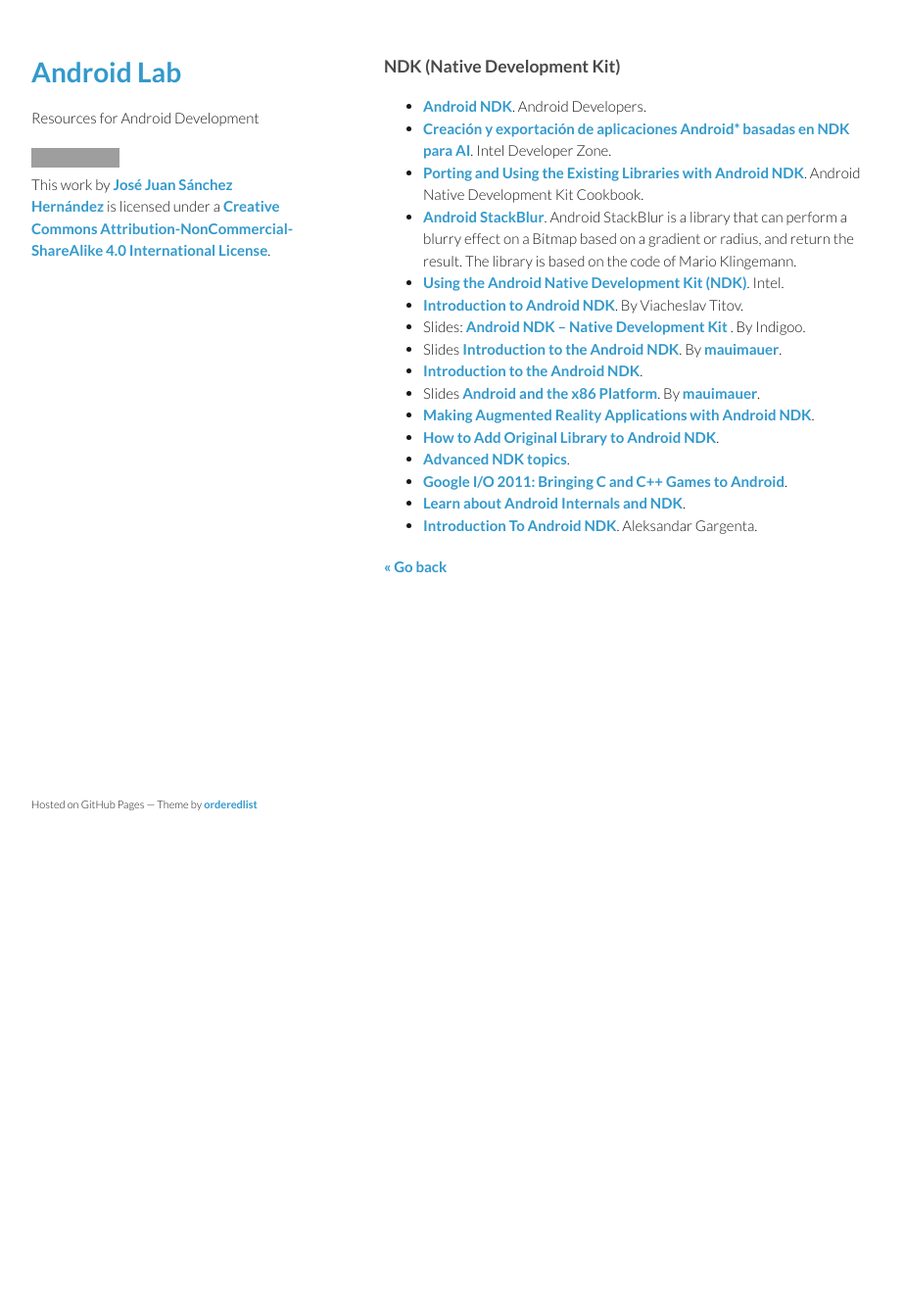
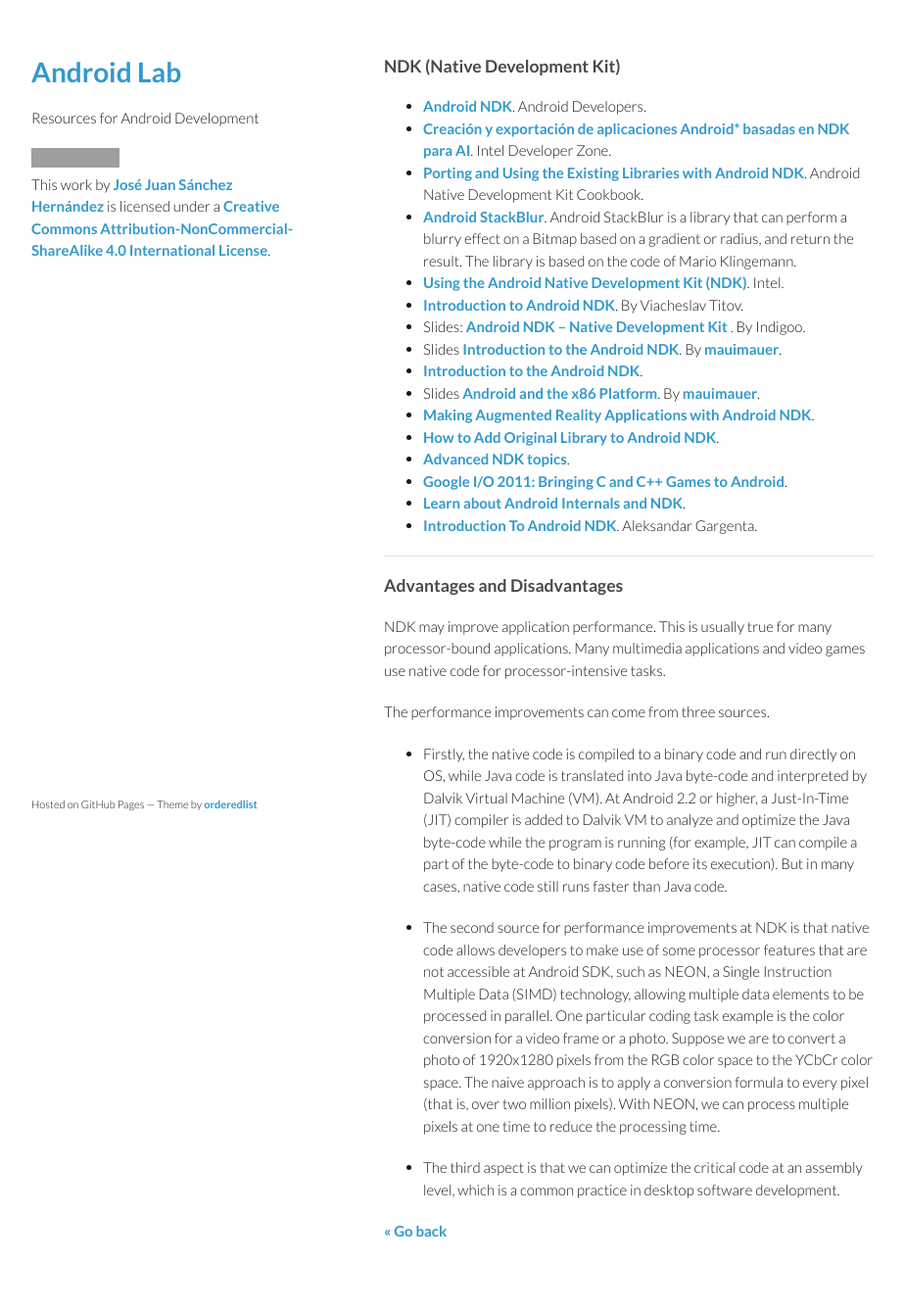
Before and after one commit to josejuansanchez/josejuansanchez.github.io, a Jekyll site: the page built from androidlab/ndk.md, in a window 1280 px wide. Shown: the whole page at 98% size, without its empty margins (178-1101 px from the left). Built offline with Jekyll 4.4.1, drawn with Linux system fonts in a browser that asks for light colours; before the commit the page ends 900 px from its top, so only the background shows below that; grey boxes are pictures that could not be loaded.

Commit message:
Update ndk.md

```diff
--- a/androidlab/ndk.md
+++ b/androidlab/ndk.md
@@ -22,4 +22,20 @@
 * [Learn about Android Internals and NDK](https://www.youtube.com/watch?v=byFTAhXVF7k&feature=youtube_gdata_player).
 * [Introduction To Android NDK](https://thenewcircle.com/s/post/1153/introduction_to_ndk). Aleksandar Gargenta.
 
+----
+### Advantages and Disadvantages
+
+NDK may improve application performance. This is usually true for many processor-bound applications. Many multimedia applications and video games use native code for processor-intensive tasks.
+
+The performance improvements can come from three sources.
+
+* Firstly, the native code is compiled to a binary code and run directly on OS, while Java code is translated into Java byte-code and interpreted by Dalvik Virtual Machine (VM). At Android 2.2 or higher, a Just-In-Time (JIT) compiler is added to Dalvik VM to analyze and optimize the Java byte-code while the program is running (for example, JIT can compile a part of the byte-code to binary code before its execution). But in many cases, native code still
+runs faster than Java code.
+
+* The second source for performance improvements at NDK is that native code allows developers to make use of some processor features that are not accessible at Android SDK, such as NEON, a Single Instruction Multiple Data (SIMD) technology, allowing multiple
+data elements to be processed in parallel. One particular coding task example is the color conversion for a video frame or a photo. Suppose we are to convert a photo of 1920x1280 pixels from the RGB color space to the YCbCr color space. The naive approach is to apply a conversion formula to every pixel (that is, over two million pixels). With NEON, we can process multiple pixels at one time to reduce the processing time.
+
+* The third aspect is that we can optimize the critical code at an assembly level, which is a common practice in desktop software development.
+
+
 [&laquo; Go back](./)
```
